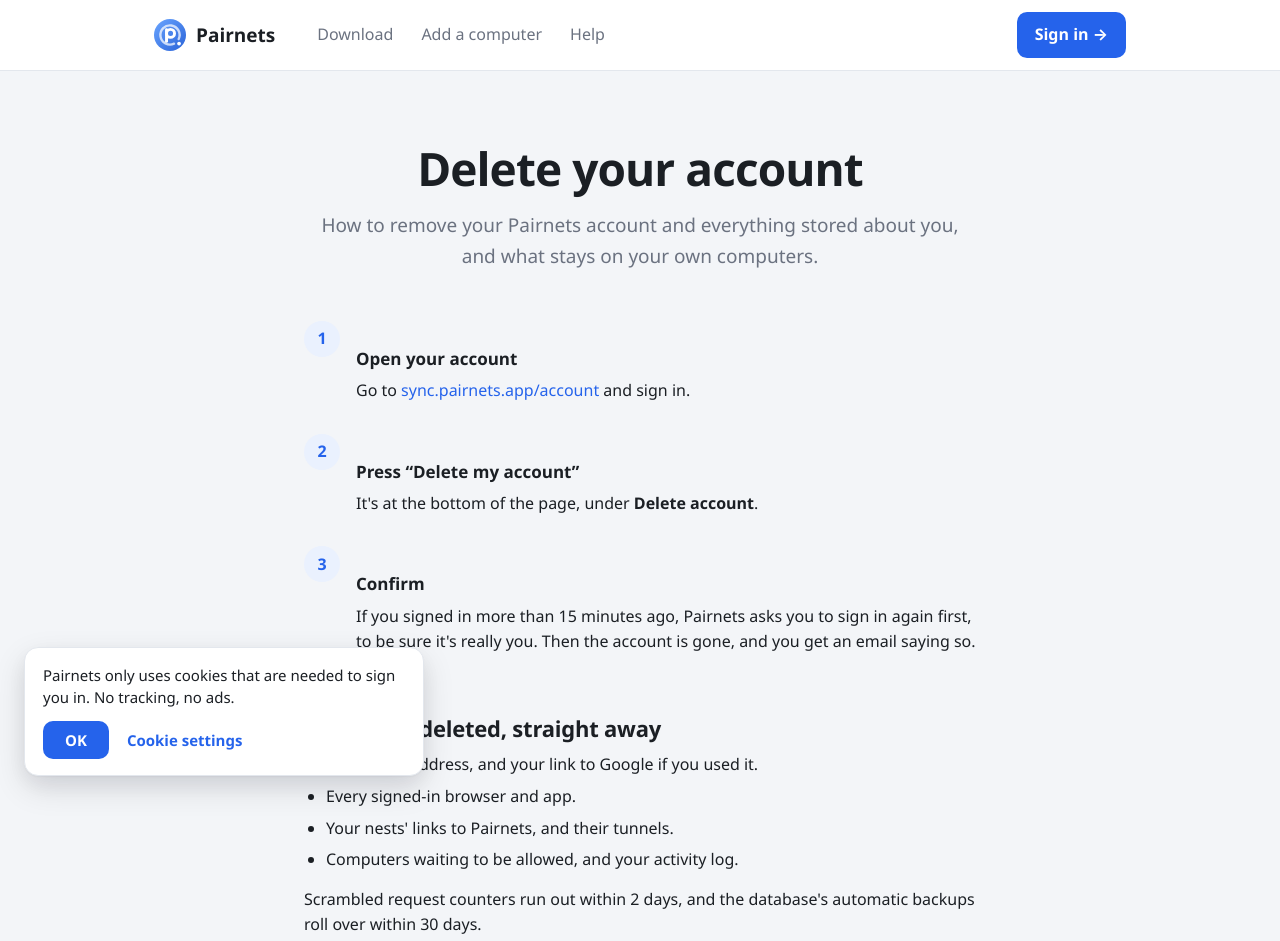
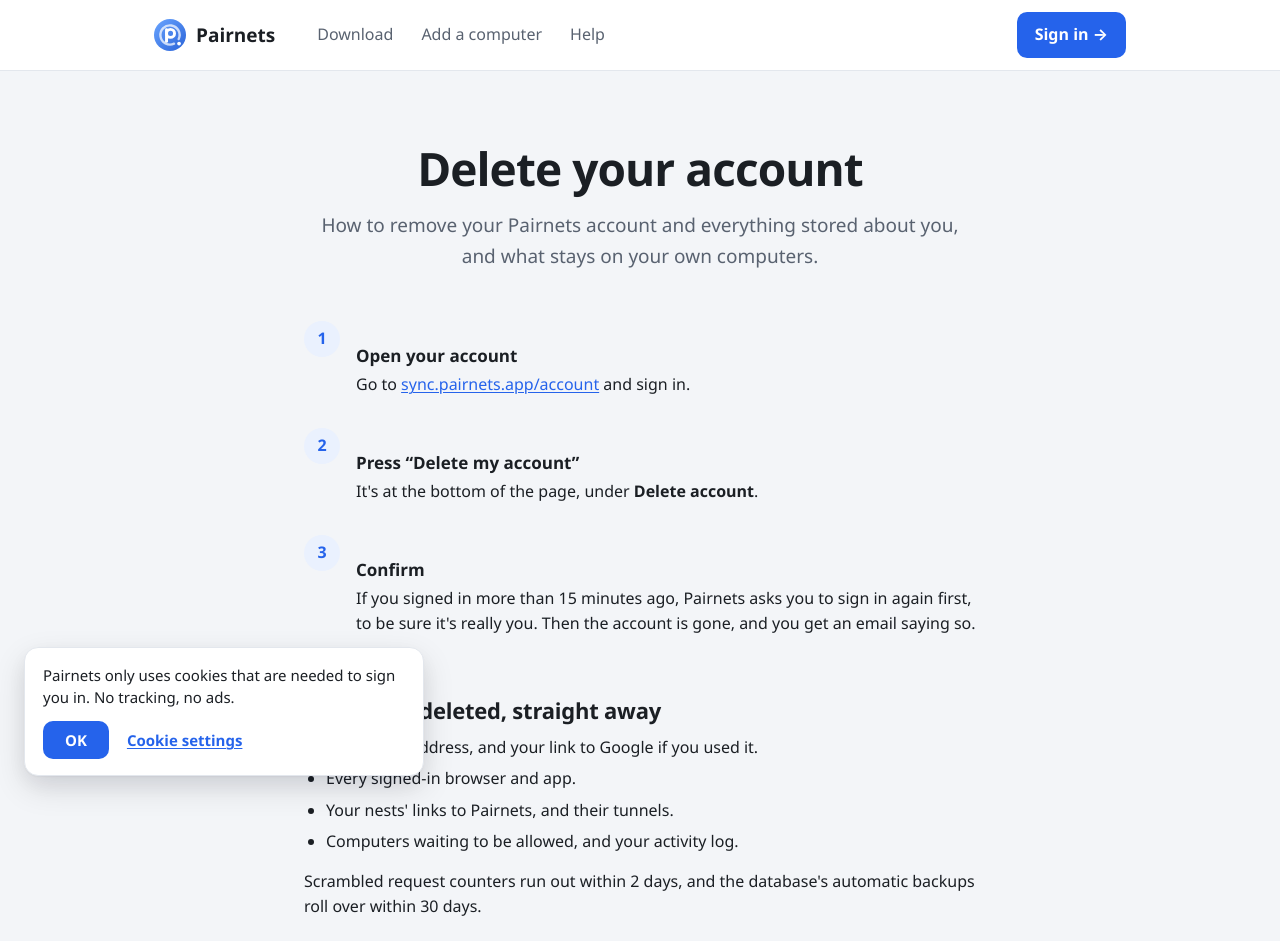
Before and after one commit to MRnigth/Pairnets, a plain HTML site: page site/delete-account/index.html in a window 1280 px wide. Shown: the top 941 px of the page. Drawn offline with Linux system fonts and the light colour scheme; no server answers.

Commit message:
fix(site): contrast, link underlines, heading order, skip link, switch names, reduced motion, colour-scheme metas

```diff
--- a/site/assets/site.css
+++ b/site/assets/site.css
@@ -1,6 +1,6 @@
 /* pairnets.app: same palette and shapes as the apps and the nest's website. */
 :root {
-  --bg: #F3F5F8; --card: #FFFFFF; --text: #1B1F24; --muted: #6B7280; --border: #E3E7ED;
+  --bg: #F3F5F8; --card: #FFFFFF; --text: #1B1F24; --muted: #596270; --border: #E3E7ED;
   --accent: #2563EB; --accent-hover: #1D4FC4; --accent-text: #FFFFFF;
   --subtle: #E9EDF2; --subtle-hover: #DDE3EA; --pill: #EEF2F7;
   --banner: #EAF1FE; --banner-border: #C9DAFB; --warn-pill: #FFF1DE; --warn-text: #9A4A0B;
@@ -20,14 +20,22 @@
   }
 }
 * { box-sizing: border-box; }
-html { -webkit-text-size-adjust: 100%; scroll-behavior: smooth; }
+html { -webkit-text-size-adjust: 100%; scroll-padding-top: 84px; }
+@media (prefers-reduced-motion: no-preference) { html { scroll-behavior: smooth; } }
 body {
   margin: 0; background: var(--bg); color: var(--text);
   font: 16px/1.6 "Segoe UI Variable Text", "Segoe UI", -apple-system, BlinkMacSystemFont, "Inter", "Helvetica Neue", system-ui, sans-serif;
 }
 [hidden] { display: none !important; }
-a { color: var(--accent); text-decoration: none; }
-a:hover { text-decoration: underline; }
+a { color: var(--accent); text-decoration: underline; text-decoration-thickness: 1px; text-underline-offset: 2px; }
+a:hover { text-decoration-thickness: 2px; }
+/* Links in running text are underlined (not only coloured). Buttons, the brand, menus and the account chip are not. */
+.button, .brand, nav.main a, nav.foot a, .account-chip { text-decoration: none; }
+.button:hover, .brand:hover, nav.main a:hover, nav.foot a:hover, .account-chip:hover { text-decoration: none; }
+nav.foot a:hover { text-decoration: underline; }
+.skip { position: absolute; left: 16px; top: -100px; z-index: 30; padding: 10px 16px; border-radius: 10px; background: var(--accent); color: var(--accent-text); font-weight: 650; text-decoration: none; }
+.skip:focus { top: 12px; }
+main:focus { outline: none; }
 h1 { font-size: clamp(30px, 5vw, 46px); line-height: 1.12; letter-spacing: -.02em; margin: 0 0 16px; font-weight: 650; }
 h2 { font-size: 24px; line-height: 1.25; letter-spacing: -.01em; margin: 0 0 10px; font-weight: 650; }
 h3 { font-size: 17px; margin: 0 0 6px; font-weight: 650; }
@@ -43,7 +51,6 @@
 header.top { background: var(--card); border-bottom: 1px solid var(--border); position: sticky; top: 0; z-index: 10; }
 header.top .wrap { display: flex; align-items: center; gap: 18px; padding-top: 12px; padding-bottom: 12px; }
 .brand { display: flex; align-items: center; gap: 10px; font-weight: 650; font-size: 19px; color: var(--text); }
-.brand:hover { text-decoration: none; }
 .brand img { width: 32px; height: 32px; }
 nav.main { display: flex; gap: 4px; margin-left: 12px; }
 nav.main a { color: var(--muted); padding: 6px 12px; border-radius: 8px; font-weight: 500; }
@@ -120,8 +127,11 @@
 /* Long text pages: privacy, terms, guidelines and the rest. */
 .updated { color: var(--muted); font-size: 14px; margin: -12px 0 0; }
 .doc { padding-top: 8px; }
-.doc h2 { font-size: 22px; margin: 38px 0 10px; scroll-margin-top: 84px; }
+.doc h2 { font-size: 22px; margin: 38px 0 10px; }
 .doc h3 { margin: 22px 0 6px; }
+/* The first heading inside a box or a step list is an h2 for the outline, and looks like the h3 it replaced. */
+.callout h2, ol.steps h2 { font-size: 17px; letter-spacing: 0; margin: 0 0 6px; }
+.doc .callout h2, .doc ol.steps h2 { margin: 22px 0 6px; }
 .doc ul, .doc ol:not(.steps) { margin: 0 0 14px; padding-left: 22px; }
 .doc li { margin: 0 0 6px; }
 .doc .callout { margin: 0 0 14px; }
@@ -169,6 +179,7 @@
   .wrap { padding: 0 16px; }
   .hero { padding: 44px 0 28px; }
   .cards, .downloads { grid-template-columns: minmax(0, 1fr); }
+  html { scroll-padding-top: 128px; } /* the top bar is two rows tall here */
   header.top .wrap { flex-wrap: wrap; gap: 8px 12px; }
   nav.main { margin-left: 0; order: 3; width: 100%; }
   ol.steps > li { padding-left: 46px; }
--- a/site/assets/site.js
+++ b/site/assets/site.js
@@ -48,15 +48,16 @@
 
   const close = () => {
     try { window.localStorage.setItem(KEY, "ok"); } catch (e) { /* storage blocked: hidden for this page view only */ }
-    document.removeEventListener("keydown", onKey);
     box.remove();
   };
-  const onKey = (ev) => {
+  // Escape closes the notice only while focus is inside it, never from elsewhere on the page.
+  box.addEventListener("keydown", (ev) => {
     if (ev.key === "Escape" && !ev.defaultPrevented) close();
-  };
+  });
   ok.addEventListener("click", close);
-  document.addEventListener("keydown", onKey);
-  document.body.prepend(box); // first in the tab order, so keyboard users reach it at once
+  // Right after the "Skip to content" link, so that stays the first stop for keyboard users and the notice the second.
+  const skip = document.querySelector("a.skip");
+  if (skip) skip.after(box); else document.body.prepend(box);
 })();
 
 // Signed in at sync.pairnets.app? Then the top bar shows your username (a round letter and the name) and an
--- a/site/delete-account/index.html
+++ b/site/delete-account/index.html
@@ -6,12 +6,16 @@
 <title>Delete my account · Pairnets</title>
 <meta name="description" content="How to delete your Pairnets account and everything stored about you, and what stays on your own computers.">
 <meta name="referrer" content="no-referrer">
+<meta name="color-scheme" content="light dark">
+<meta name="theme-color" content="#FFFFFF" media="(prefers-color-scheme: light)">
+<meta name="theme-color" content="#1D2026" media="(prefers-color-scheme: dark)">
 <link rel="icon" href="/assets/logo.svg" type="image/svg+xml">
 <link rel="apple-touch-icon" href="/assets/icon-256.png">
 <link rel="stylesheet" href="/assets/site.css">
 <script src="/assets/site.js" defer></script>
 </head>
 <body>
+<a class="skip" href="#main">Skip to content</a>
 <header class="top">
   <div class="wrap">
     <a class="brand" href="/"><img src="/assets/logo.svg" alt=""><span>Pairnets</span></a>
@@ -24,7 +28,7 @@
     <a class="button accent" id="account-button" href="https://sync.pairnets.app/account">Sign in →</a>
   </div>
 </header>
-<main>
+<main id="main" tabindex="-1">
   <div class="wrap narrow">
     <div class="hero tight">
       <h1>Delete your account</h1>
@@ -32,9 +36,9 @@
     </div>
     <div class="doc">
 <ol class="steps">
-<li><h3>Open your account</h3><p>Go to <a href="https://sync.pairnets.app/account">sync.pairnets.app/account</a> and sign in.</p></li>
-<li><h3>Press “Delete my account”</h3><p>It's at the bottom of the page, under <strong>Delete account</strong>.</p></li>
-<li><h3>Confirm</h3><p>If you signed in more than 15 minutes ago, Pairnets asks you to sign in again first, to be sure it's really you. Then the account is gone, and you get an email saying so.</p></li>
+<li><h2>Open your account</h2><p>Go to <a href="https://sync.pairnets.app/account">sync.pairnets.app/account</a> and sign in.</p></li>
+<li><h2>Press “Delete my account”</h2><p>It's at the bottom of the page, under <strong>Delete account</strong>.</p></li>
+<li><h2>Confirm</h2><p>If you signed in more than 15 minutes ago, Pairnets asks you to sign in again first, to be sure it's really you. Then the account is gone, and you get an email saying so.</p></li>
 </ol>
 
 <h2 id="deleted">What gets deleted, straight away</h2>
```
Also changed, not shown: site/404.html (+5 -1 lines), site/add/index.html (+8 -4 lines), site/contact/index.html (+6 -2 lines), site/cookies/index.html (+8 -4 lines), site/faq/index.html (+5 -1 lines), site/guidelines/index.html (+5 -1 lines), site/help/index.html (+6 -2 lines), site/index.html (+5 -1 lines), site/licenses/index.html (+5 -1 lines), site/privacy/index.html (+6 -2 lines), site/security/index.html (+5 -1 lines), site/terms/index.html (+6 -2 lines).
